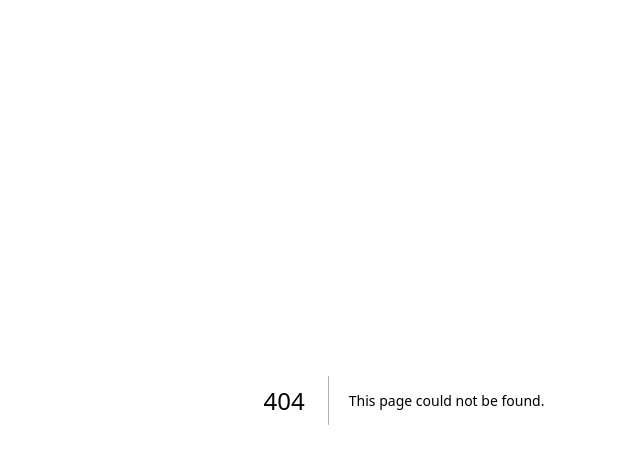
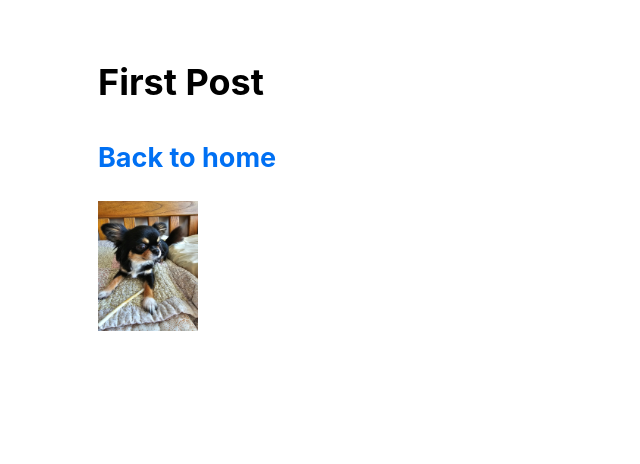
Before and after one commit to Lee-Jooho/nextjs-blog, a Next.js app: page /posts/first-post in a window 1280 px wide. Before the commit this address had no page. Shown: the top 464 px of the page, without its empty margins (236-876 px from the left). Built offline with nearby package versions, Linux system fonts and the light colour scheme.

Commit message:
first-commit

```diff
--- /dev/null
+++ b/pages/_app.js
@@ -0,0 +1,5 @@
+import '../styles/globals.css';
+
+export default function App({ Component, pageProps }) {
+  return <Component {...pageProps} />;
+}
--- /dev/null
+++ b/pages/components/ImageComponent.js
@@ -0,0 +1,14 @@
+import Image from 'next/image';
+
+const ImageComponent = ({fileName , height , width , altName}) => {
+    return(
+        <Image
+            src={'/images/' + fileName}
+            height={height ?? 144}
+            width={width ?? 144}
+            alt={altName ?? "image name"}
+        />
+    )
+}
+
+export default ImageComponent;
--- /dev/null
+++ b/pages/components/LayoutComponent.js
@@ -0,0 +1,7 @@
+
+const LayoutComponent = ({className, children}) => {
+    return <div className={className}> {children} </div>
+}
+
+
+export default LayoutComponent;
--- /dev/null
+++ b/pages/components/ScriptComponent.js
@@ -0,0 +1,15 @@
+import Script from 'next/script';
+
+const ScriptComponent = ({src, strategy, onLoadFunc}) => {
+    return (
+        <Script
+        src={src}
+        strategy={strategy ?? "lazyOnload"}
+        onLoad={() =>
+            onLoadFunc
+        }
+      />
+    )
+}
+
+export default ScriptComponent;
--- a/pages/index.js
+++ b/pages/index.js
@@ -1,5 +1,6 @@
 import Head from 'next/head';
 import styles from '../styles/Home.module.css';
+import Link from 'next/link';
 
 export default function Home() {
   return (
@@ -11,7 +12,7 @@
 
       <main>
         <h1 className={styles.title}>
-          Welcome to <a href="https://nextjs.org">Next.js!</a>
+          Learn <Link href="/posts/first-post">Next.js!</Link>
         </h1>
 
         <p className={styles.description}>
--- /dev/null
+++ b/pages/posts/first-post.js
@@ -0,0 +1,34 @@
+import Link from 'next/link';
+import Head from 'next/head';
+import ImageComponent from '../components/imageComponent';
+import ScriptComponent from '../components/ScriptComponent';
+import LayoutComponent from '../components/LayoutComponent';
+import styles from '../../styles/components/layout.module.css';
+
+export default function FirstPost() {
+
+    const callbackFunc = () => {
+        console.log(`script loaded correctly, window.FB has been populated`);
+        // window.open("https://www.naver.com");
+    }
+
+    return(
+        <>
+            <LayoutComponent className={styles.container}>
+                <Head>
+                    <title>First Post</title>
+                </Head>
+                <ScriptComponent
+                    src="https://connect.facebook.net/en_US/sdk.js"
+                    strategy="lazyOnload"
+                    onLoad={callbackFunc()}
+                />
+                <h1>First Post</h1>
+                <h2>
+                    <Link href="/">Back to home</Link>
+                </h2>
+                <ImageComponent fileName={"cute.jpg"} height={130} width={100} altName={"cute dog"}/>
+            </LayoutComponent>
+        </>
+    )
+}
--- /dev/null
+++ b/styles/components/layout.module.css
@@ -0,0 +1,5 @@
+.container {
+    max-width: 36rem;
+    padding: 0 1rem;
+    margin: 3rem auto 6rem;
+  }
--- a/styles/globals.css
+++ b/styles/globals.css
@@ -2,37 +2,26 @@
 body {
   padding: 0;
   margin: 0;
-  font-family: Inter, -apple-system, BlinkMacSystemFont, Segoe UI, Roboto,
-    Oxygen, Ubuntu, Cantarell, Fira Sans, Droid Sans, Helvetica Neue, sans-serif;
-}
-
-a {
-  color: inherit;
-  text-decoration: none;
+  font-family: -apple-system, BlinkMacSystemFont, Segoe UI, Roboto, Oxygen, Ubuntu,
+    Cantarell, Fira Sans, Droid Sans, Helvetica Neue, sans-serif;
+  line-height: 1.6;
+  font-size: 18px;
 }
 
 * {
   box-sizing: border-box;
 }
 
+a {
+  color: #0070f3;
+  text-decoration: none;
+}
+
+a:hover {
+  text-decoration: underline;
+}
+
 img {
   max-width: 100%;
-  height: auto;
+  display: block;
 }
-
-h1,
-h2,
-p,
-ul {
-  margin: 0;
-}
-
-ul {
-  padding: 0;
-  list-style: none;
-}
-
-button {
-  padding: 0.5rem 1rem;
-  font-weight: bold;
-}
```
Also changed, not shown: public/images/cute.jpg (added).
